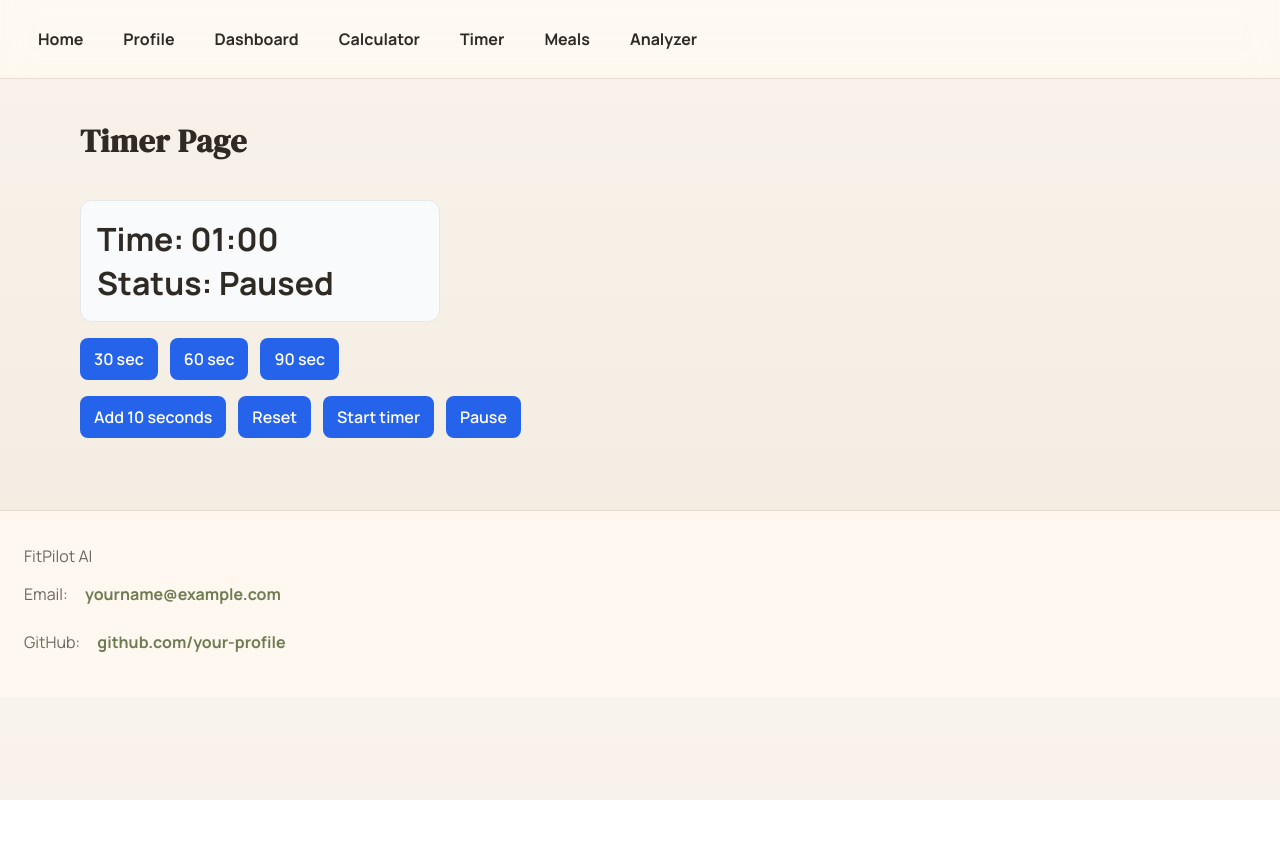
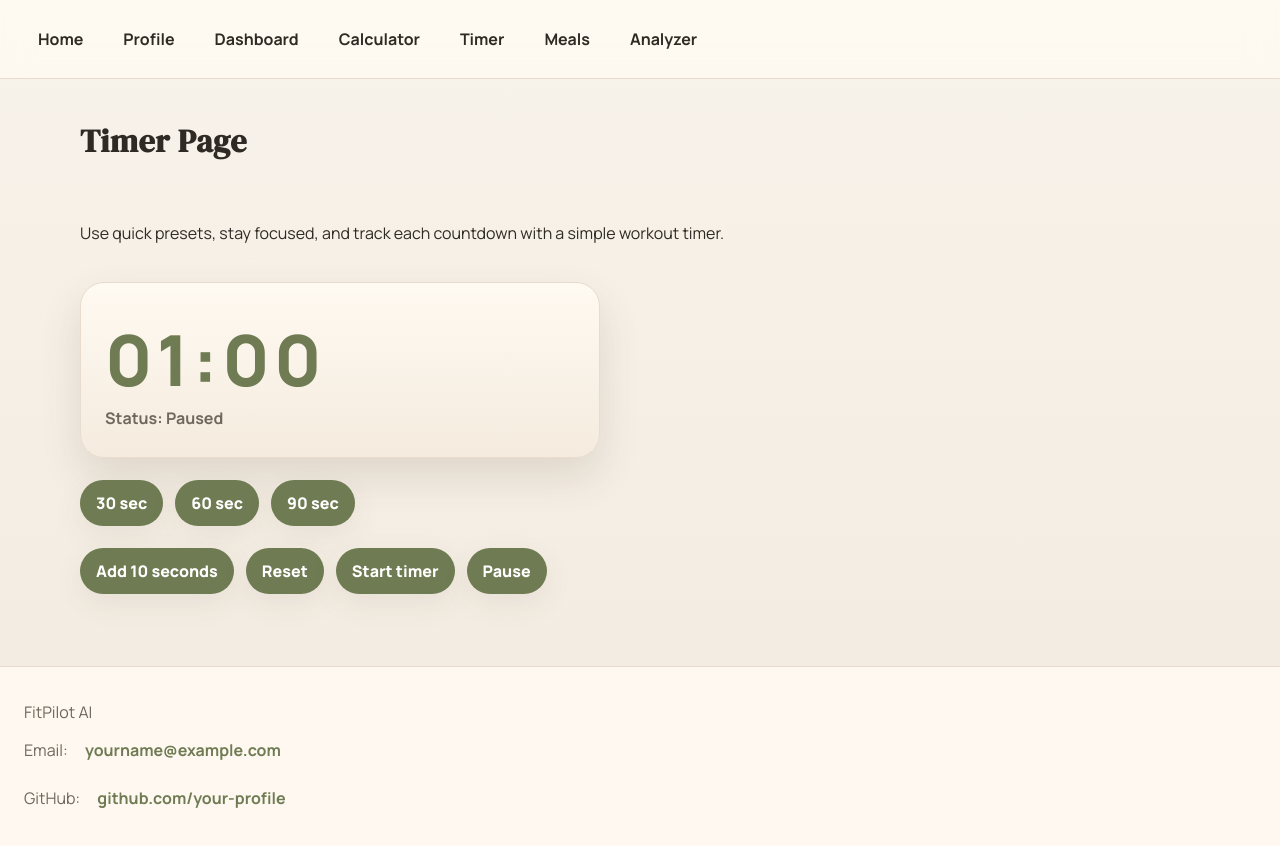
Before and after one commit to VladProtsyshyn/fitpilot-ai, a React (Vite) app: page /timer in a window 1280 px wide. Shown: the top 846 px of the page. Before the commit the page ends 800 px from the top, so only its background shows below. Built offline with nearby package versions, Linux system fonts and the light colour scheme.

Commit message:
style: refine timer page with focused countdown card

```diff
--- a/src/pages/TimerPage/TimerPage.css
+++ b/src/pages/TimerPage/TimerPage.css
@@ -1,35 +1,82 @@
 .timer-page {
-    display: flex;
-    flex-direction: column;
-    gap: 16px;
+    display: grid;
+    gap: 22px;
+}
+
+.timer-card p {
+    margin: 0;
 }
 
 .timer-card {
-    padding: 16px;
-    background-color: #f9fafb;
-    border: 1px solid #e5e7eb;
-    border-radius: 12px;
-    max-width: 360px;
+    max-width: 520px;
+    padding: 28px 24px;
+    background:
+        linear-gradient(180deg, rgba(255, 250, 242, 0.96), rgba(245, 235, 222, 0.92));
+    border: 1px solid var(--color-border);
+    border-radius: var(--radius-lg);
+    box-shadow: var(--shadow-medium);
+    transition:
+        transform var(--transition-base),
+        box-shadow var(--transition-base);
+}
+
+.timer-card:hover {
+    transform: translateY(-3px);
+    box-shadow: var(--shadow-medium);
 }
 
 .timer-actions {
     display: flex;
+    flex-wrap: wrap;
     gap: 12px;
-    flex-wrap: wrap;
 }
 
 .timer-actions button {
-    padding: 10px 14px;
+    padding: 12px 16px;
     border: none;
-    border-radius: 8px;
-    background-color: #2563eb;
+    border-radius: 999px;
+    background-color: var(--color-primary);
     color: white;
-    font-weight: 600;
+    font-weight: 800;
+    box-shadow: var(--shadow-soft);
     cursor: pointer;
+    transition:
+        transform var(--transition-base),
+        background-color var(--transition-base),
+        box-shadow var(--transition-base);
 }
 
-.timer-card p {
+.timer-actions button:hover {
+    background-color: var(--color-primary-hover);
+    transform: translateY(-2px);
+    box-shadow: var(--shadow-medium);
+}
+
+.timer-value {
     margin: 0;
-    font-size: 32px;
+    font-size: clamp(2.8rem, 7vw, 4.4rem);
+    font-weight: 800;
+    color: var(--color-primary);
+    letter-spacing: 0.06em;
+}
+
+.timer-status {
+    margin-top: 10px;
+    font-size: 1rem;
     font-weight: 700;
+    color: var(--color-text-soft);
+    letter-spacing: normal;
 }
+
+.timer-finished {
+    margin-top: 12px;
+    padding: 10px 14px;
+    display: inline-flex;
+    width: fit-content;
+    background-color: rgba(215, 140, 91, 0.14);
+    border-radius: 999px;
+    color: var(--color-accent);
+    font-size: 0.95rem;
+    font-weight: 800;
+    letter-spacing: normal;
+}
--- a/src/pages/TimerPage/TimerPage.jsx
+++ b/src/pages/TimerPage/TimerPage.jsx
@@ -35,11 +35,16 @@ function TimerPage() {
     return (
         <div className="timer-page">
             <h1>Timer Page</h1>
+            <p>Use quick presets, stay focused, and track each countdown with a simple workout timer.</p>
 
             <div className="timer-card">
-                <p>Time: {minutes}:{remainingSeconds}</p>
-                <p>Status: {isRunning ? 'Running' : 'Paused'}</p>
-                {seconds === 0 && <p>Timer finished!</p>}
+                <p className="timer-value">
+                    {minutes}:{remainingSeconds}
+                </p>
+                <p className="timer-status">
+                    Status: {isRunning ? 'Running' : 'Paused'}
+                </p>
+                {seconds === 0 && <p className="timer-finished">Timer finished!</p>}
             </div>
 
             <div className="timer-actions">
```
